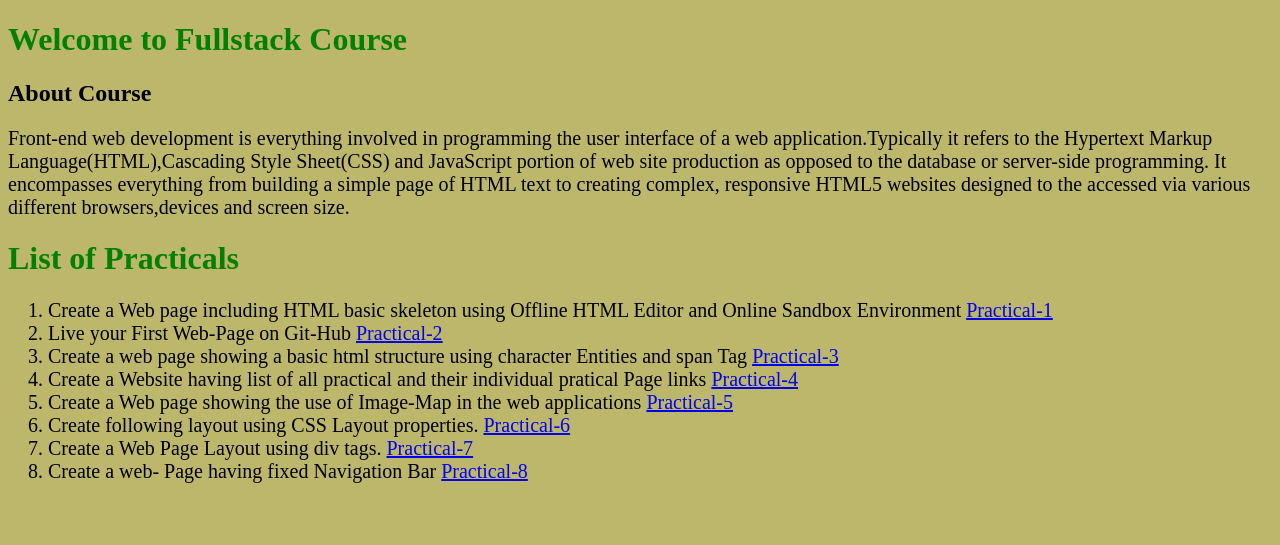
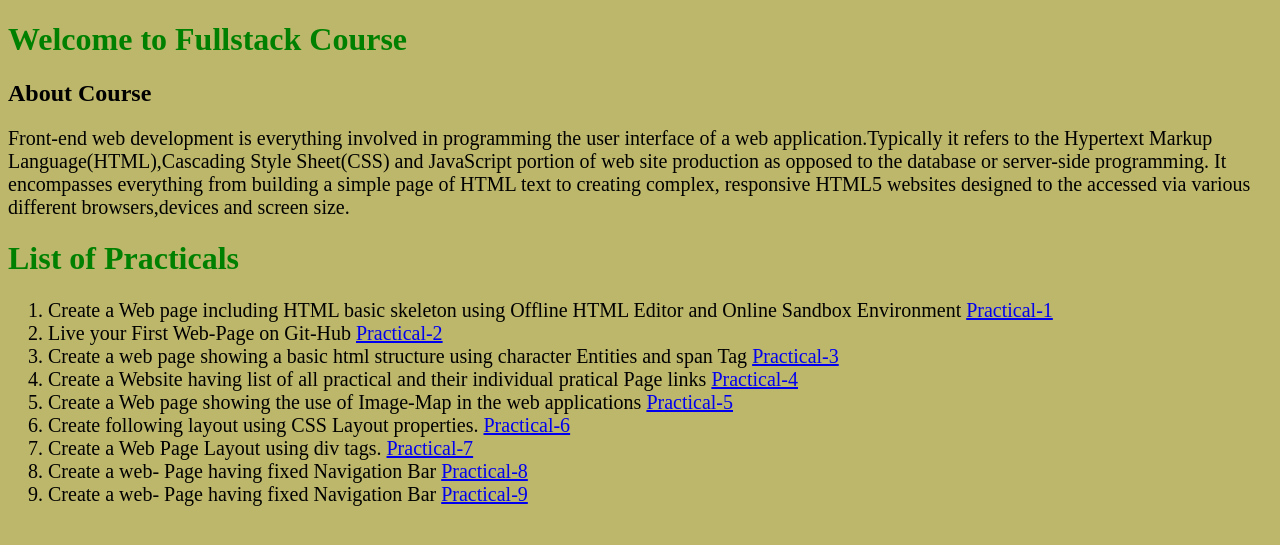
Before and after one commit to Mystery01092000/Full-Stack-sem-5, a Jekyll site: the page index.html, which Jekyll copies as it is, in a window 1280 px wide. Shown: the top 545 px of the page. Built offline with Jekyll 4.4.1, drawn with Linux system fonts in a browser that asks for light colours.

Commit message:
index updated

```diff
--- a/index.html
+++ b/index.html
@@ -48,6 +48,10 @@
             Create a web- Page having fixed Navigation Bar
             <a href="practicals/Practical8.html" target="_blank">Practical-8</a>
         </li>
+        <li>
+            Create a web- Page having fixed Navigation Bar
+            <a href="practicals/Practical9.html" target="_blank">Practical-9</a>
+        </li>
     </ol>
     </div>
 </body>
```
